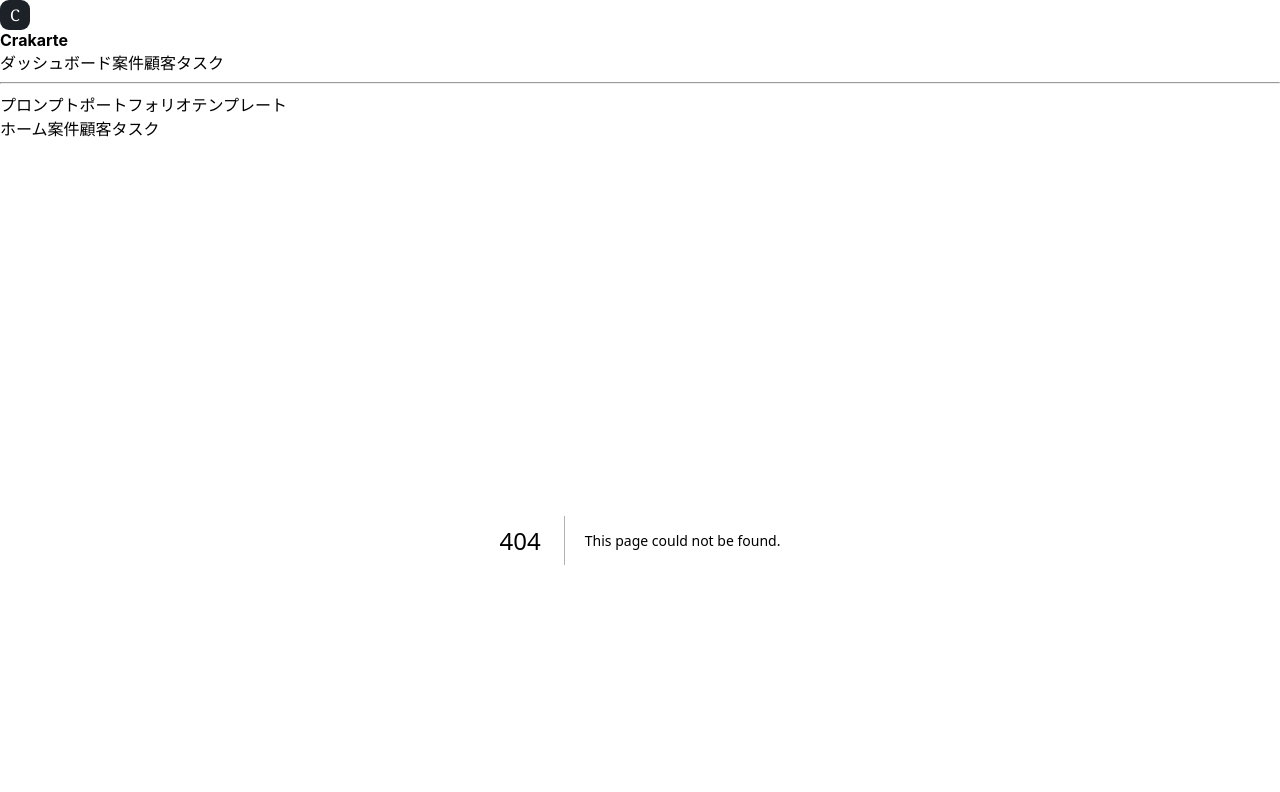
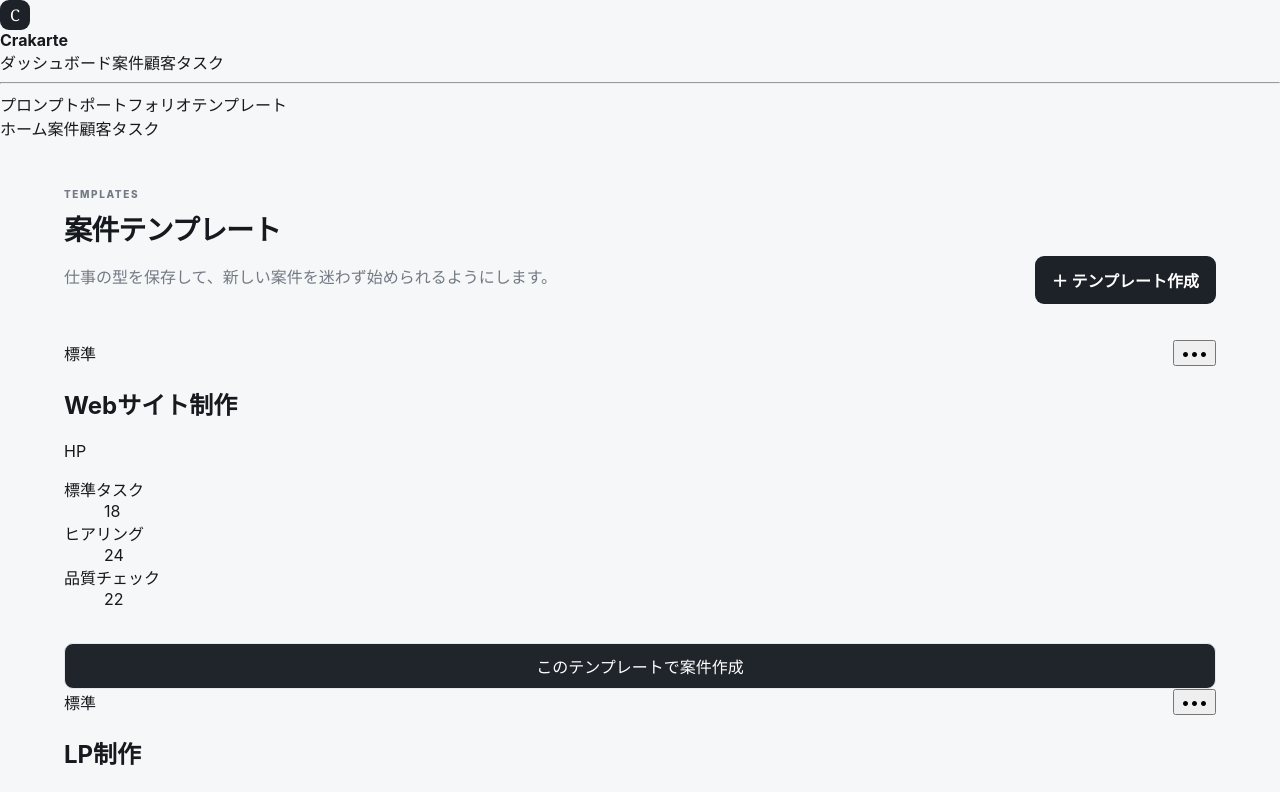
Before and after one commit to karukimori-wq/crakarte, a Next.js app: page /templates in a window 1280 px wide. Before the commit this address had no page. Shown: the top 792 px of the page. Built offline with nearby package versions, Linux system fonts and the light colour scheme.

Commit message:
Add project template management prototype

```diff
--- /dev/null
+++ b/src/app/templates/page.tsx
@@ -0,0 +1,2 @@
+const templates=[{name:"Webサイト制作",items:"HP",tasks:18,hearing:24,quality:22},{name:"LP制作",items:"LP",tasks:12,hearing:20,quality:15},{name:"Webサイト＋LP",items:"HP / LP",tasks:26,hearing:31,quality:30},{name:"動画編集＋サムネイル",items:"動画 / サムネイル",tasks:14,hearing:22,quality:20}];
+export default function Templates(){return <main className="standalone"><header className="page-head"><div><p className="eyebrow">TEMPLATES</p><h1>案件テンプレート</h1><p>仕事の型を保存して、新しい案件を迷わず始められるようにします。</p></div><button className="primary">＋ テンプレート作成</button></header><section className="template-grid">{templates.map((t,i)=><article className="template-card" key={t.name}><div className="section-head"><span className="prompt-category">{i<2?"標準":"カスタム"}</span><button className="icon-button">•••</button></div><h2>{t.name}</h2><p>{t.items}</p><dl><div><dt>標準タスク</dt><dd>{t.tasks}</dd></div><div><dt>ヒアリング</dt><dd>{t.hearing}</dd></div><div><dt>品質チェック</dt><dd>{t.quality}</dd></div></dl><button className="wide-button">このテンプレートで案件作成</button></article>)}</section></main>}
```
